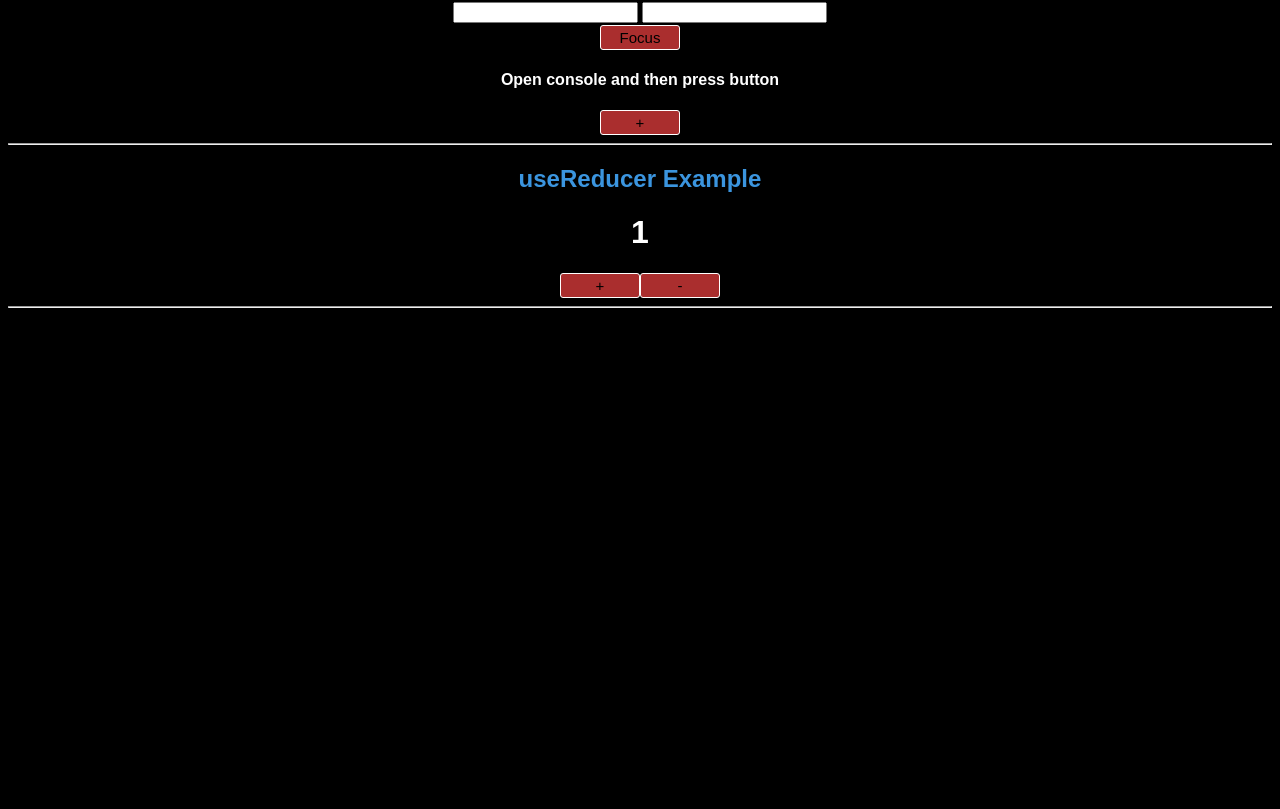
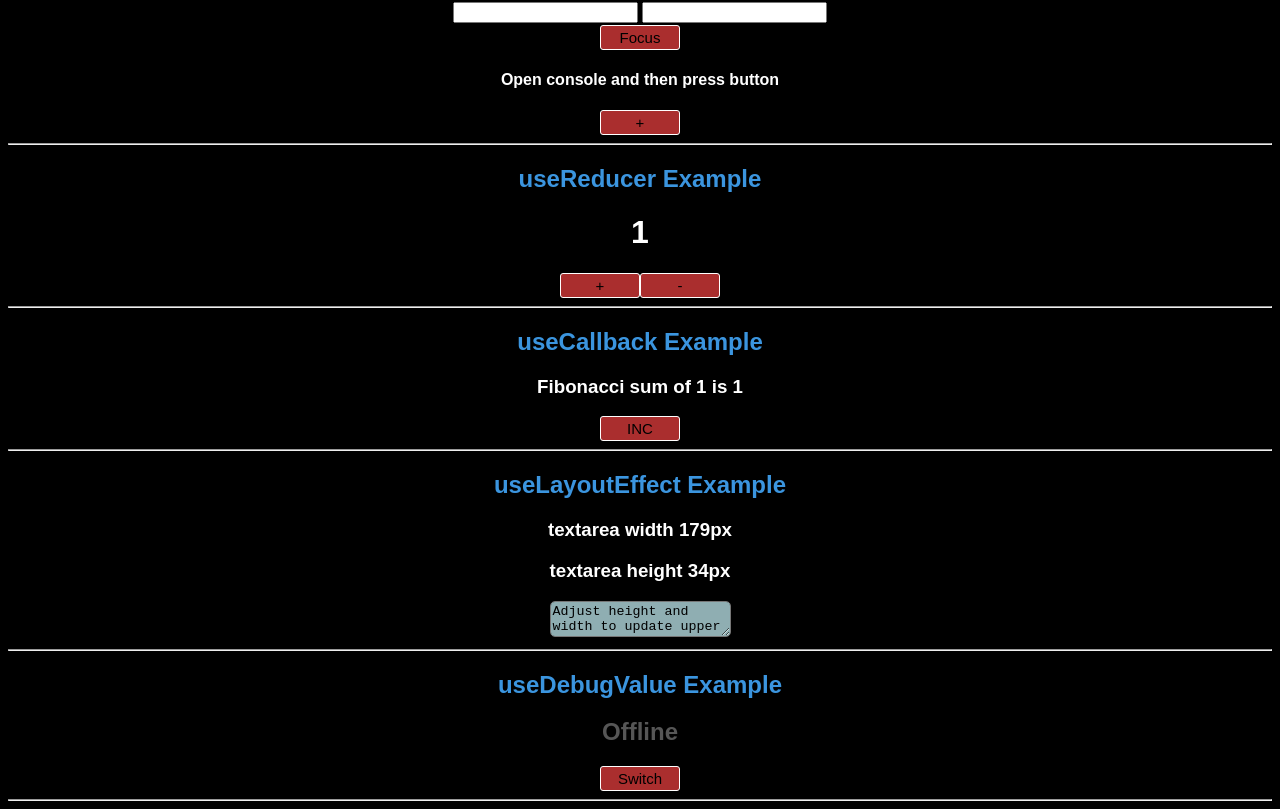
Before and after one commit to PrathamKumar14/Hooks-In-Depth, a React (Create React App) app: page / in a window 1280 px wide. Shown: the part 799-1608 px from the top of the page. Before the commit the page ends 1115 px from the top, so only its background shows below. Built offline with nearby package versions, Linux system fonts and the light colour scheme.

Commit message:
Add useCallback, useLayoutEffect, useDebugValue

```diff
--- a/src/App.js
+++ b/src/App.js
@@ -4,6 +4,9 @@ import UseEffect from "./components/Basic-Hooks/UseEffect";
 import UseContext from "./components/Basic-Hooks/UseContext";
 import UseRef from "./components/Additional-Hooks/UseRef";
 import UseReducer from "./components/Additional-Hooks/UseReducer";
+import UseCallback from "./components/Additional-Hooks/UseCallback";
+import UseLayoutEffect from "./components/Additional-Hooks/UseLayoutEffect";
+import UseDebugValue from "./components/Additional-Hooks/UseDebugValue";
 import "./styles.css";
 
 export default function App() {
@@ -28,6 +31,15 @@ export default function App() {
       <h2 className="example">useReducer Example</h2>
       <UseReducer />
       <hr />
+      <h2 className="example">useCallback Example</h2>
+      <UseCallback />
+      <hr />
+      <h2 className="example">useLayoutEffect Example</h2>
+      <UseLayoutEffect />
+      <hr />
+      <h2 className="example">useDebugValue Example</h2>
+      <UseDebugValue />
+      <hr />
     </div>
   );
 }
--- /dev/null
+++ b/src/components/Additional-Hooks/UseCallback.jsx
@@ -0,0 +1,24 @@
+import React, { useState, useCallback } from "react";
+
+function UseCallback() {
+  const [count, setCount] = useState(1);
+
+  function fibonacci(count) {
+    if (count <= 1) {
+      return 1;
+    } else {
+      return fibonacci(count - 1) + fibonacci(count - 2);
+    }
+  }
+
+  return (
+    <div>
+      <h3>
+        Fibonacci sum of {count} is {useCallback(fibonacci(count), [count])}
+      </h3>
+      <button onClick={() => setCount(prevValue => prevValue + 1)}>INC</button>
+    </div>
+  );
+}
+
+export default UseCallback;
--- /dev/null
+++ b/src/components/Additional-Hooks/UseDebugValue.jsx
@@ -0,0 +1,27 @@
+import React, { useState, useDebugValue } from "react";
+
+function UseDebugValue() {
+  const [isOnline, setIsOnline] = useState(false);
+
+  function checkOnlineStatus() {
+    useDebugValue(isOnline ? "Online" : "Offline");
+    return isOnline;
+  }
+
+  return (
+    <div>
+      <h2 style={{ color: isOnline ? "#00ff00" : "#565656" }}>
+        {isOnline ? "Online" : "Offline"}
+      </h2>
+      <button
+        onClick={() => {
+          setIsOnline(!isOnline);
+        }}
+      >
+        Switch
+      </button>
+    </div>
+  );
+}
+
+export default UseDebugValue;
--- /dev/null
+++ b/src/components/Additional-Hooks/UseLayoutEffect.jsx
@@ -0,0 +1,29 @@
+import React, { useState, useRef, useLayoutEffect } from "react";
+
+function UseLayoutEffect() {
+  const [height, setHeight] = useState(0);
+  const [width, setWidth] = useState(0);
+
+  const textareaRef = useRef();
+
+  useLayoutEffect(() => {
+    setWidth(textareaRef.current.clientWidth);
+    setHeight(textareaRef.current.clientHeight);
+  }, [width, height]);
+
+  return (
+    <div>
+      <h3>textarea width {width}px</h3>
+      <h3>textarea height {height}px</h3>
+      <textarea
+        onClick={() => {
+          setWidth();
+        }}
+        ref={textareaRef}
+        placeholder="Adjust height and width to update upper params"
+      />
+    </div>
+  );
+}
+
+export default UseLayoutEffect;
--- a/src/styles.css
+++ b/src/styles.css
@@ -24,3 +24,12 @@ button {
 input {
   margin: 2px;
 }
+
+textarea {
+  background-color: rgba(185, 226, 231, 0.774);
+  border-radius: 5px;
+}
+
+textarea::placeholder {
+  color: black;
+}
```
